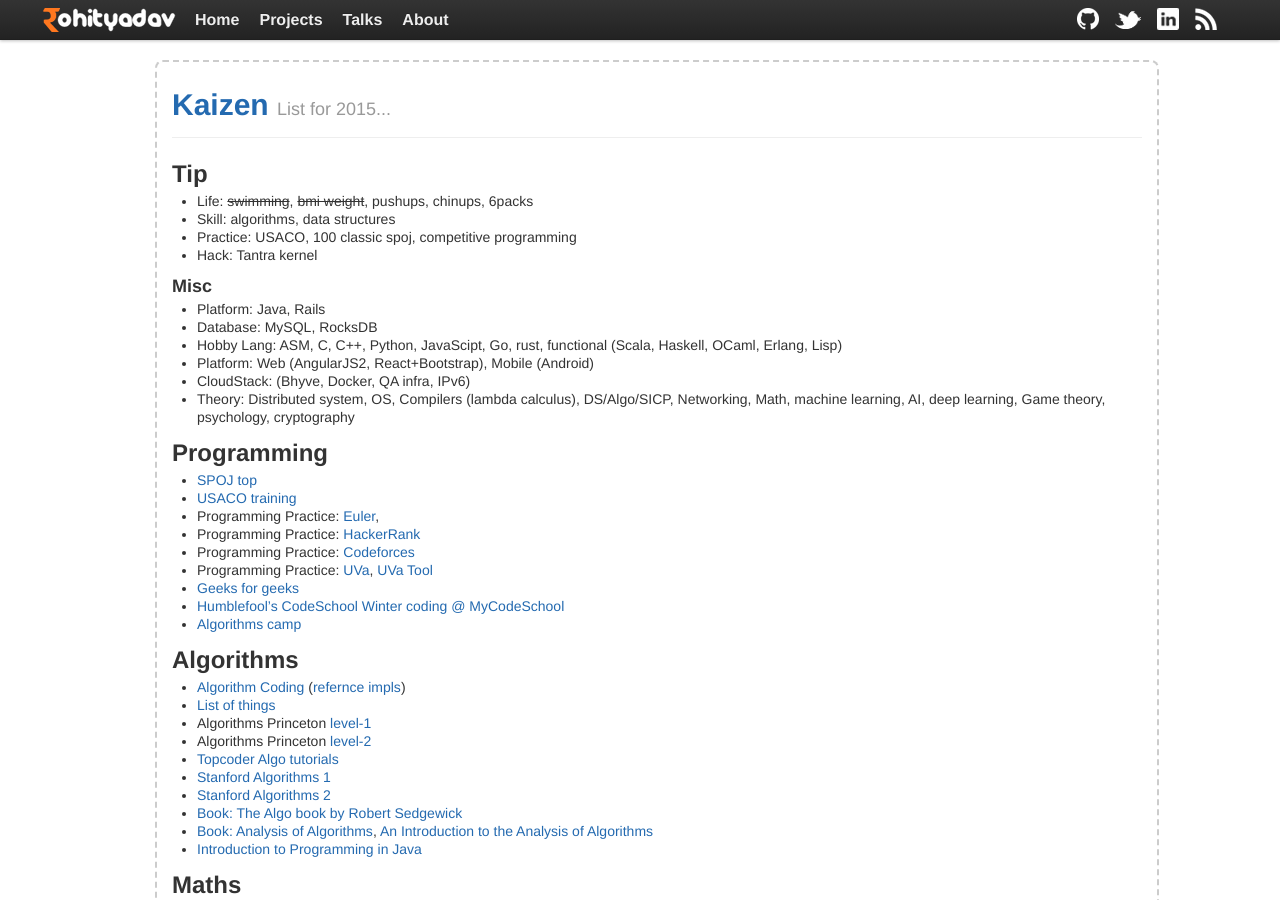
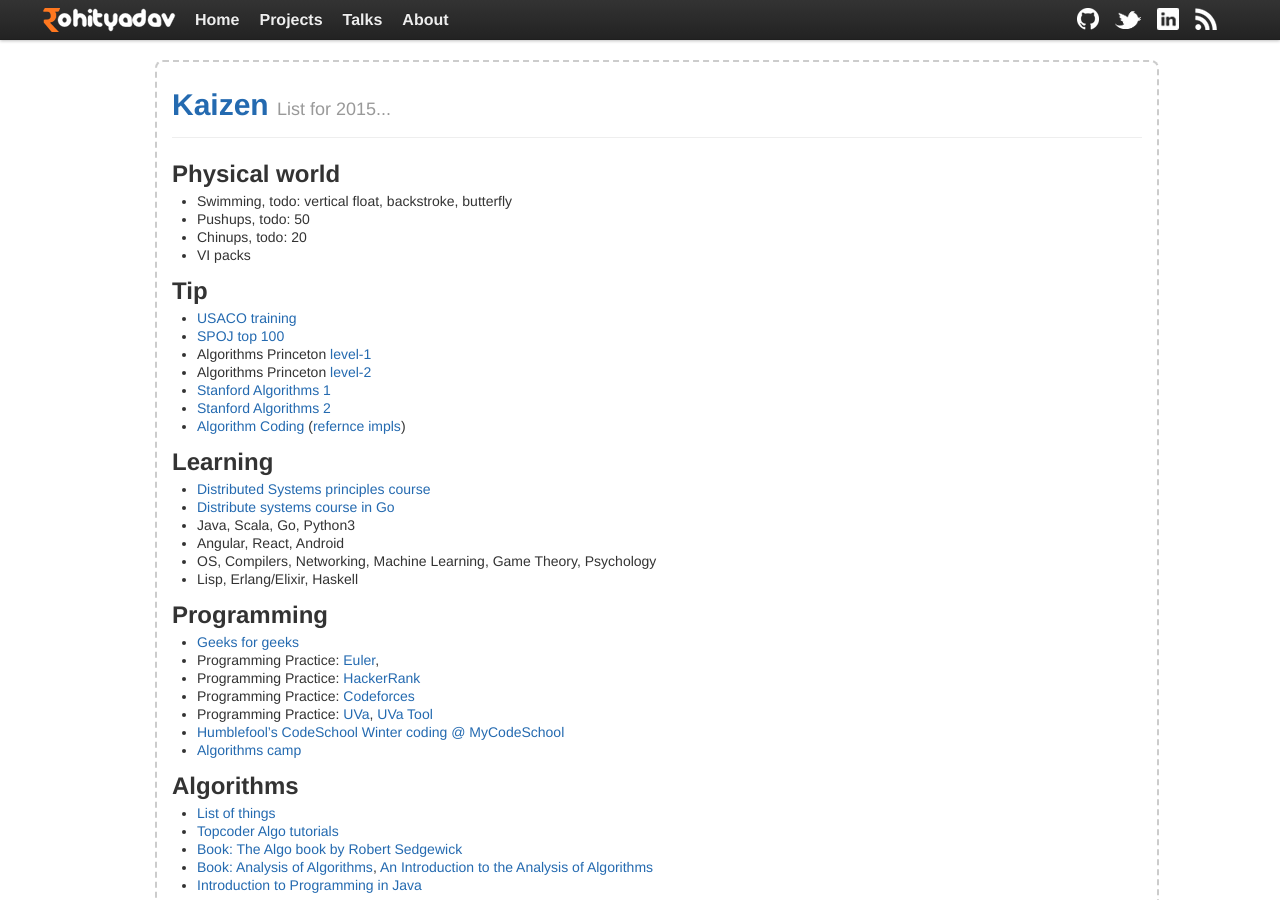
Before and after one commit to rohityadavcloud/rohityadavcloud.github.io, a Jekyll site: the page built from kaizen/index.markdown, in a window 1280 px wide and 900 px high. Built offline with Jekyll 4.4.1, drawn with Linux system fonts in a browser that asks for light colours; some of the changed text lies outside the part shown.

Commit message:
kup
Signed-off-by: Rohit Yadav <rohit@scaleninja.com>

```diff
--- a/kaizen/index.markdown
+++ b/kaizen/index.markdown
@@ -4,43 +4,46 @@
 tagline: List for 2015
 ---
 
+## Physical world
+
+- Swimming, todo: vertical float, backstroke, butterfly
+- Pushups, todo: 50
+- Chinups, todo: 20
+- VI packs
+
 ## Tip
 
-- Life: ~~swimming~~, ~~bmi weight~~, pushups, chinups, 6packs
-- Skill: algorithms, data structures
-- Practice: USACO, 100 classic spoj, competitive programming
-- Hack: Tantra kernel
+- [USACO training](http://train.usaco.org/usacogate)
+- [SPOJ top 100](http://www.spoj.com/problems/classical/sort=-6)
+- Algorithms Princeton [level-1](https://class.coursera.org/algs4partI-003/lecture)
+- Algorithms Princeton [level-2](https://class.coursera.org/algs4partII-002/lecture)
+- [Stanford Algorithms 1](https://www.coursera.org/course/algo)
+- [Stanford Algorithms 2](https://www.coursera.org/course/algo2)
+- [Algorithm Coding](./algorithms.html) ([refernce impls](https://github.com/kennyledet/Algorithm-Implementations))
 
-### Misc
+## Learning
 
-- Platform: Java, Rails
-- Database: MySQL, RocksDB
-- Hobby Lang: ASM, C, C++, Python, JavaScipt, Go, rust, functional (Scala, Haskell, OCaml, Erlang, Lisp)
-- Platform: Web (AngularJS2, React+Bootstrap), Mobile (Android)
-- CloudStack: (Bhyve, Docker, QA infra, IPv6)
-- Theory: Distributed system, OS, Compilers (lambda calculus), DS/Algo/SICP, Networking, Math, machine learning, AI, deep learning, Game theory, psychology, cryptography
+- [Distributed Systems principles course](http://dcg.ethz.ch/lectures/podc_allstars/)
+- [Distribute systems course in Go](http://www.cs.cmu.edu/~dga/15-440/F12/syllabus.html)
+- Java, Scala, Go, Python3
+- Angular, React, Android
+- OS, Compilers, Networking, Machine Learning, Game Theory, Psychology
+- Lisp, Erlang/Elixir, Haskell
 
 ## Programming
 
-- [SPOJ top](http://www.spoj.com/problems/classical/sort=-6)
-- [USACO training](http://train.usaco.org/usacogate)
+- [Geeks for geeks](http://www.geeksforgeeks.org/)
 - Programming Practice: [Euler](http://projecteuler.net/),
 - Programming Practice: [HackerRank](https://www.hackerrank.com/)
 - Programming Practice: [Codeforces](http://codeforces.com/)
 - Programming Practice: [UVa](http://uva.onlinejudge.org), [UVa Tool](http://uhunt.felix-halim.net/id/0)
-- [Geeks for geeks](http://www.geeksforgeeks.org/)
 - [Humblefool's CodeSchool](http://mycodeschool.com/problems) [Winter coding @ MyCodeSchool](http://wintercoding.mycodeschool.com/)
 - [Algorithms camp](http://www.youtube.com/watch?v=vZ2Wn6Ly8Ok&playnext=1&list=PL713C10F05D6BB7BF)
 
 ## Algorithms
 
-- [Algorithm Coding](./algorithms.html) ([refernce impls](https://github.com/kennyledet/Algorithm-Implementations))
 - [List of things](http://discuss.codechef.com/questions/48877/data-structures-and-algorithms)
-- Algorithms Princeton [level-1](https://class.coursera.org/algs4partI-003/lecture)
-- Algorithms Princeton [level-2](https://class.coursera.org/algs4partII-002/lecture)
 - [Topcoder Algo tutorials](http://community.topcoder.com/tc?module=Static&d1=tutorials&d2=alg_index)
-- [Stanford Algorithms 1](https://www.coursera.org/course/algo)
-- [Stanford Algorithms 2](https://www.coursera.org/course/algo2)
 - [Book: The Algo book by Robert Sedgewick](http://algs4.cs.princeton.edu/home/)
 - [Book: Analysis of Algorithms](https://www.coursera.org/course/aofa), [An Introduction to the Analysis of Algorithms](http://aofa.cs.princeton.edu/home/)
 - [Introduction to Programming in Java](http://introcs.cs.princeton.edu/java/home/)
```
Also changed, not shown: other parts of kaizen/index.markdown (+0 -2 lines).
